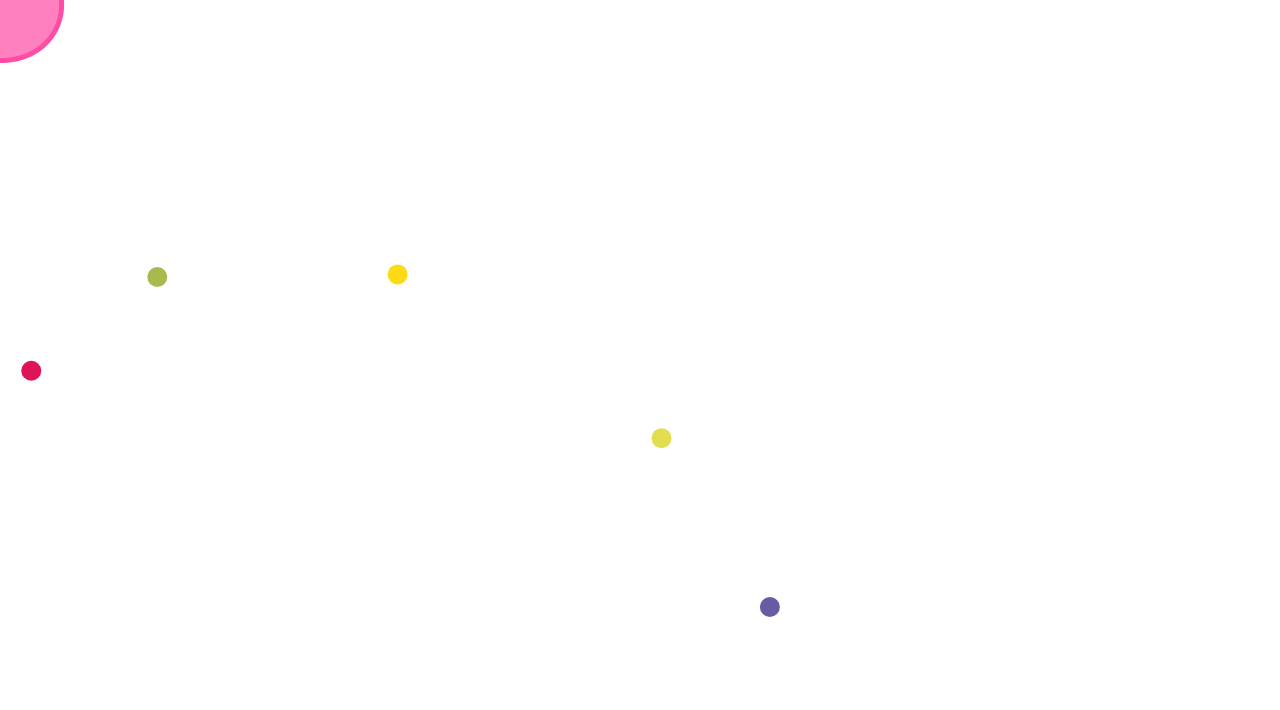
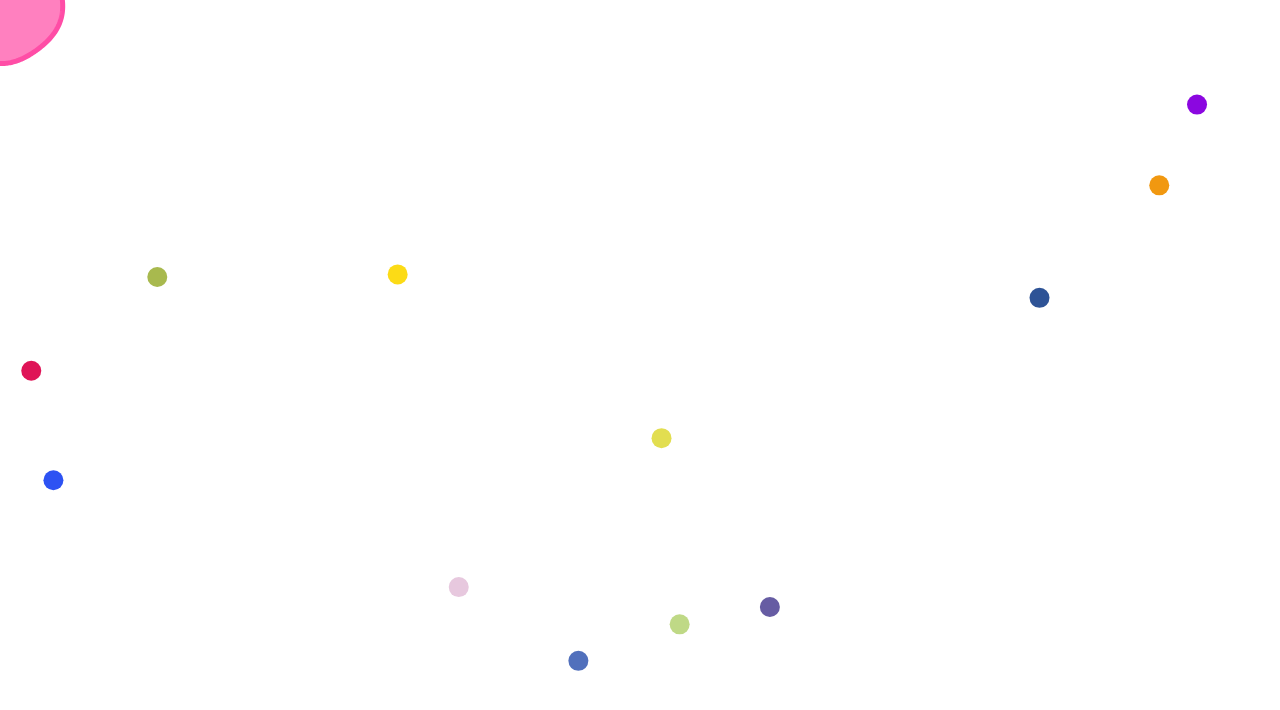
Before and after one commit to phazeio/frontend, a plain HTML site: page index.html in a window 1280 px wide. Drawn offline with Linux system fonts and the light colour scheme.

Commit message:
blob grows

```diff
--- a/index.html
+++ b/index.html
@@ -12,17 +12,17 @@
 		cx = cy = 150,
 		speed = 10,
 		mX = mY = theta = 0,
-		food = [];
+		food = [],
+		radius = 60;
 
 	canvas.height = window.innerHeight;
 	canvas.width = window.innerWidth;
 
 	spawnFood();
 
-	function draw() {
+	function drawCharacter() {
 
-		var radius = 60,
-			amp = 1,
+		var amp = 1,
 			sineCount = Math.floor(Math.random() * 5) + 2,
 			start = Math.floor(Math.random() * 100),
 			stop = start + 360;
@@ -101,7 +101,7 @@
 
 	function drawAllFood() {
 
-		var radDist = 70;
+		var radDist = radius + 10;
 
 		for (var i = 0; i < food.length; i++) {
 			var actualDist = Math.sqrt(Math.pow(food[i].xPos - cx, 2) + Math.pow(food[i].yPos - cy, 2));
@@ -110,6 +110,7 @@
 				drawFood(food[i].xPos, food[i].yPos, food[i].color);
 			} else {
 				food.splice(i, 1);
+				radius++;
 			}
 		}
 	}
@@ -118,19 +119,20 @@
 		return '#' + Math.floor(Math.random() * 16777215).toString(16);
 	}
 
+	var count = 0;
+
 	setInterval(() => {
+		count++;
 		update();
-		if ((Math.abs(mX - cx) > 5 || (Math.abs(mY - cy) > 5))) move();
+		if ((Math.abs(mX - cx) > 5 || (Math.abs(mY - cy) > 5))) move(); //done move is the mouse is basically centered on the character
 		clearMap();
 		drawAllFood();
-		draw();
+		if (count >= 6) {
+			count = 0;
+			spawnFood();
+		}
+		drawCharacter();
 	}, 1000 / 15)
-
-	setInterval(() => {
-		spawnFood();
-	}, 1000)
-
-
 
 	document.addEventListener('mousemove', function(e) {
 		mX = e.clientX;
```
